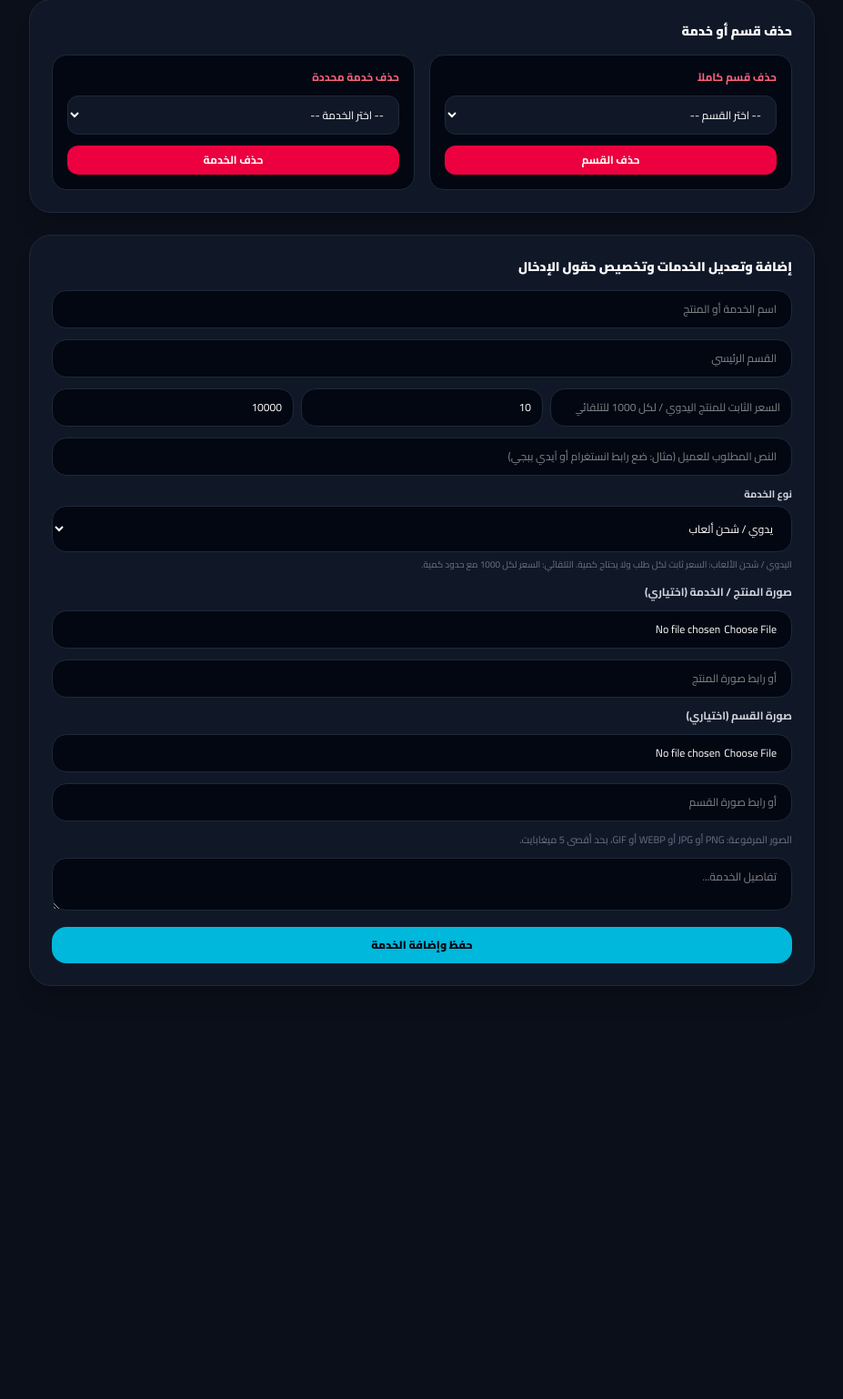
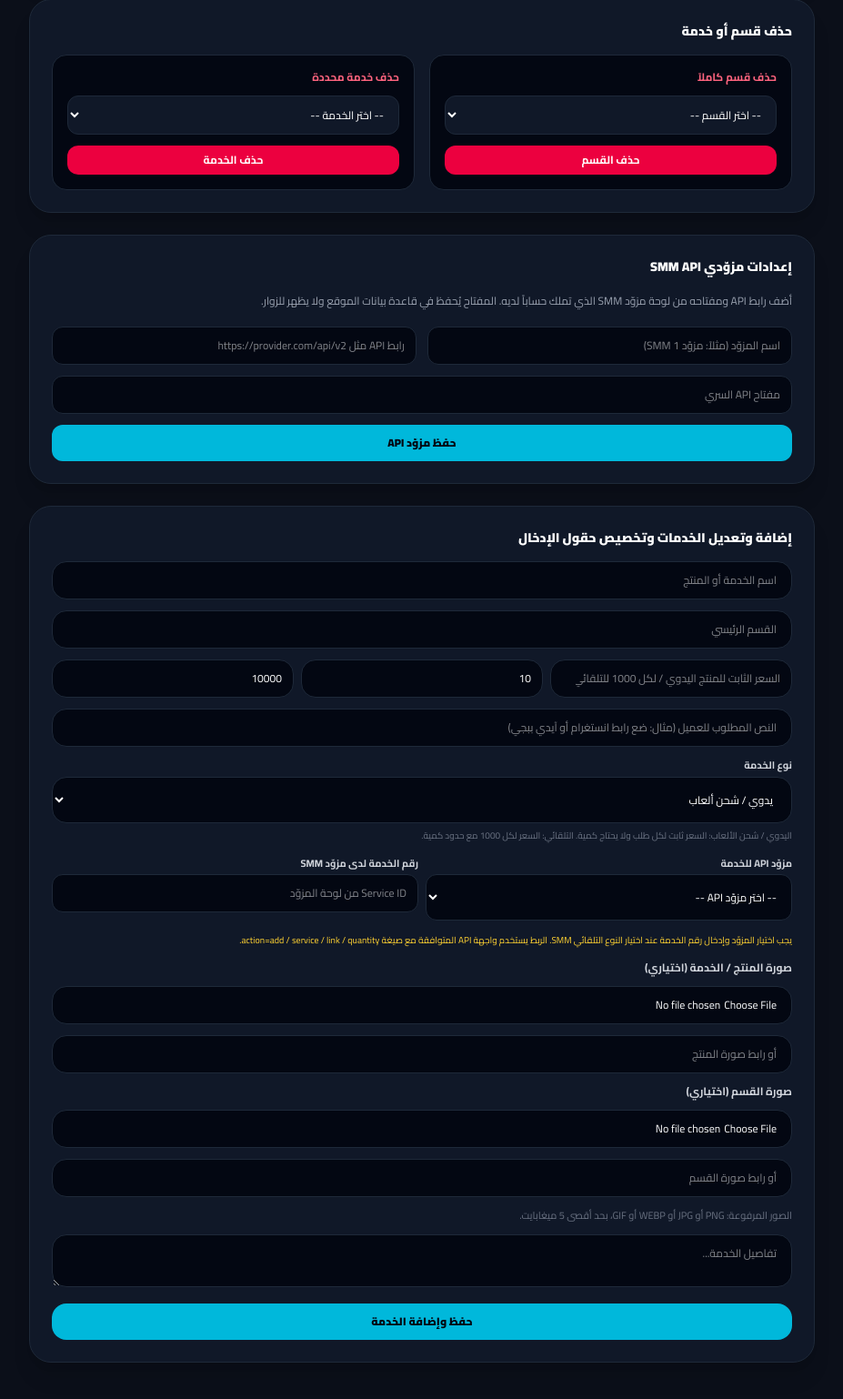
Before and after one commit to OWJMEDIA963/OWJ-MEDIA, a Flask app: page /admin in a window 1280 px wide. Shown: the part 1856-3394 px from the top of the page at 91% size, without its empty margins (176-1103 px from the left). Before the commit the page ends 2940 px from the top, so only its background shows below. Run offline with Flask 3, Linux system fonts and the light colour scheme; a user stored in the database is signed in; data comes from the database, SQL or seed files in the repository; data that the repository does not hold is empty.

Commit message:
Add files via upload

```diff
--- a/app.py
+++ b/app.py
@@ -1,4 +1,5 @@
 import os
+import requests
 from datetime import datetime
 from functools import wraps
 from flask import Flask, render_template, request, redirect, url_for, session, flash, jsonify, abort
@@ -59,10 +60,21 @@ class Service(db.Model):
     max_quantity = db.Column(db.Integer, default=10000)
     input_label = db.Column(db.String(180), default='الرابط أو الآيدي')
     service_type = db.Column(db.String(20), default='manual')
+    api_provider_id = db.Column(db.Integer, db.ForeignKey('smm_provider.id'), nullable=True)
+    api_service_id = db.Column(db.String(80), default='')
     image_url = db.Column(db.String(500), default='')
     description = db.Column(db.Text, default='')
     is_available = db.Column(db.Boolean, default=True)
     category = db.relationship('Category', backref=db.backref('services', lazy=True))
+
+class SMMProvider(db.Model):
+    __tablename__ = 'smm_provider'
+    id = db.Column(db.Integer, primary_key=True)
+    name = db.Column(db.String(120), nullable=False)
+    api_url = db.Column(db.String(500), nullable=False)
+    api_key = db.Column(db.Text, nullable=False)
+    is_active = db.Column(db.Boolean, default=True)
+    created_at = db.Column(db.DateTime, default=datetime.utcnow)
 
 class Order(db.Model):
     id = db.Column(db.Integer, primary_key=True)
@@ -252,10 +264,30 @@ def place_order(service_id):
         total = service.price_per_1000 * quantity / 1000
     if user.balance_usd < total:
         flash('رصيدك غير كافٍ. يرجى شحن المحفظة أولاً.', 'error'); return redirect(url_for('deposit'))
+    provider_order_id = ''
+    if service.service_type == 'smm':
+        provider = SMMProvider.query.filter_by(id=service.api_provider_id, is_active=True).first() if service.api_provider_id else None
+        if not provider or not service.api_service_id:
+            flash('هذه الخدمة التلقائية غير مربوطة بمزوّد API بشكل صحيح. تواصل مع الإدارة.', 'error')
+            return redirect(url_for('category_services', category_id=service.category_id))
+        try:
+            response = requests.post(provider.api_url, data={
+                'key': provider.api_key, 'action': 'add', 'service': service.api_service_id,
+                'link': link, 'quantity': quantity
+            }, timeout=20)
+            response.raise_for_status()
+            api_result = response.json()
+            if api_result.get('error') or not api_result.get('order'):
+                raise ValueError(str(api_result.get('error') or 'لم يؤكد مزود الخدمة قبول الطلب.'))
+            provider_order_id = str(api_result['order'])
+        except Exception as exc:
+            app.logger.warning('SMM provider order failed: %s', exc)
+            flash('لم يقبل مزوّد الخدمة الطلب. لم يتم خصم رصيدك؛ تحقق من إعدادات API وحاول لاحقاً.', 'error')
+            return redirect(url_for('category_services', category_id=service.category_id))
     user.balance_usd -= total
-    order = Order(user_id=user.id, service_id=service.id, service_name=service.name, link=link, quantity=quantity, total_price=total)
+    order = Order(user_id=user.id, service_id=service.id, service_name=service.name, link=link, quantity=quantity, total_price=total, status=('قيد التنفيذ' if service.service_type == 'smm' else 'قيد المراجعة'))
     db.session.add(order); db.session.commit()
-    flash('تم استلام طلبك بنجاح.', 'success'); return redirect(url_for('my_orders'))
+    flash(('تم إرسال طلبك إلى مزوّد الخدمة. رقم الطلب: ' + provider_order_id) if provider_order_id else 'تم استلام طلبك بنجاح.', 'success'); return redirect(url_for('my_orders'))
 
 @app.route('/deposit', methods=['GET','POST'])
 def deposit():
@@ -303,7 +335,7 @@ def ai_chat():
 @app.route('/admin')
 @admin_required
 def admin():
-    return render_template('admin.html', orders=Order.query.order_by(Order.id.desc()).all(), verification_requests=VerificationRequest.query.filter_by(status='pending').all(), categories=Category.query.all(), services=Service.query.all(), deposits=DepositRequest.query.order_by(DepositRequest.id.desc()).all())
+    return render_template('admin.html', orders=Order.query.order_by(Order.id.desc()).all(), verification_requests=VerificationRequest.query.filter_by(status='pending').all(), categories=Category.query.all(), services=Service.query.all(), deposits=DepositRequest.query.order_by(DepositRequest.id.desc()).all(), smm_providers=SMMProvider.query.order_by(SMMProvider.id.desc()).all())
 
 @app.route('/admin/complete_order/<int:order_id>', methods=['POST'])
 @admin_required
@@ -350,6 +382,30 @@ def add_payment():
 def add_agent():
     db.session.add(Agent(name=request.form.get('name','').strip(), city=request.form.get('city','').strip(), phone=request.form.get('phone','').strip(), details=request.form.get('address','').strip())); db.session.commit(); flash('تمت إضافة الوكيل.', 'success'); return redirect(url_for('admin'))
 
+@app.route('/admin/add_smm_provider', methods=['POST'])
+@admin_required
+def add_smm_provider():
+    name = request.form.get('provider_name', '').strip()
+    api_url = request.form.get('api_url', '').strip()
+    api_key = request.form.get('api_key', '').strip()
+    if not name or not api_url.startswith(('https://', 'http://')) or not api_key:
+        flash('أدخل اسم المزوّد ورابط API صحيحاً ومفتاح API.', 'error')
+    else:
+        db.session.add(SMMProvider(name=name, api_url=api_url, api_key=api_key))
+        db.session.commit()
+        flash('تم حفظ مزوّد API. احتفظ بالمفتاح سرياً.', 'success')
+    return redirect(url_for('admin'))
+
+@app.route('/admin/delete_smm_provider/<int:provider_id>', methods=['POST'])
+@admin_required
+def delete_smm_provider(provider_id):
+    provider = SMMProvider.query.get_or_404(provider_id)
+    for service in Service.query.filter_by(api_provider_id=provider.id).all():
+        service.api_provider_id = None
+    db.session.delete(provider); db.session.commit()
+    flash('تم حذف مزوّد API وفصل الخدمات المرتبطة به.', 'success')
+    return redirect(url_for('admin'))
+
 @app.route('/admin/add_service', methods=['POST'])
 @admin_required
 def add_service():
@@ -369,7 +425,11 @@ def add_service():
     typ=request.form.get('service_type','manual')
     minimum = request.form.get('min_quantity',type=int) or 1
     maximum = request.form.get('max_quantity',type=int) or 10000
-    service=Service(name=name, category_id=cat.id, price=price, price_per_1000=price, min_quantity=(minimum if typ == 'smm' else 1), max_quantity=(maximum if typ == 'smm' else 1), input_label=request.form.get('input_label','الرابط أو الآيدي').strip(), service_type=typ, image_url=product_image, description=request.form.get('description','').strip())
+    provider_id = request.form.get('api_provider_id', type=int) if typ == 'smm' else None
+    api_service_id = request.form.get('api_service_id', '').strip() if typ == 'smm' else ''
+    if typ == 'smm' and (not provider_id or not api_service_id):
+        flash('لخدمة SMM تلقائية، اختر مزوّد API وأدخل رقم الخدمة لدى المزوّد.', 'error'); return redirect(url_for('admin'))
+    service=Service(name=name, category_id=cat.id, price=price, price_per_1000=price, min_quantity=(minimum if typ == 'smm' else 1), max_quantity=(maximum if typ == 'smm' else 1), input_label=request.form.get('input_label','الرابط أو الآيدي').strip(), service_type=typ, api_provider_id=provider_id, api_service_id=api_service_id, image_url=product_image, description=request.form.get('description','').strip())
     db.session.add(service); db.session.commit(); flash('تمت إضافة الخدمة.', 'success'); return redirect(url_for('admin'))
 
 @app.route('/admin/delete_category', methods=['POST'])
@@ -455,6 +515,16 @@ with app.app_context():
         db.session.commit()
     except Exception:
         db.session.rollback()
+    try:
+        from sqlalchemy import inspect
+        service_columns = {column['name'] for column in inspect(db.engine).get_columns('service')}
+        if 'api_provider_id' not in service_columns:
+            db.session.execute(db.text('ALTER TABLE service ADD COLUMN api_provider_id INTEGER'))
+        if 'api_service_id' not in service_columns:
+            db.session.execute(db.text("ALTER TABLE service ADD COLUMN api_service_id VARCHAR(80) DEFAULT ''"))
+        db.session.commit()
+    except Exception:
+        db.session.rollback()
     # Ensure the requested administrator credentials are always synchronized.
     admin_user = User.query.filter_by(username='yosf').first()
     if admin_user is None:
--- a/templates/admin.html
+++ b/templates/admin.html
@@ -162,6 +162,28 @@
         </div>
     </div>
 
+    <!-- مزودو SMM API -->
+    <section class="bg-gray-900 border border-gray-800 rounded-3xl p-6 shadow-xl space-y-4">
+        <h2 class="text-sm font-black text-white">إعدادات مزوّدي SMM API</h2>
+        <p class="text-xs text-gray-400 leading-6">أضف رابط API ومفتاحه من لوحة مزوّد SMM الذي تملك حساباً لديه. المفتاح يُحفظ في قاعدة بيانات الموقع ولا يظهر للزوار.</p>
+        <form action="/admin/add_smm_provider" method="POST" class="grid grid-cols-1 sm:grid-cols-2 gap-3">
+            <input name="provider_name" required placeholder="اسم المزوّد (مثلاً: مزوّد SMM 1)" class="w-full bg-gray-950 border border-gray-800 rounded-xl px-3 py-3 text-xs text-white">
+            <input name="api_url" type="url" required placeholder="رابط API مثل https://provider.com/api/v2" class="w-full bg-gray-950 border border-gray-800 rounded-xl px-3 py-3 text-xs text-white">
+            <input name="api_key" type="password" required autocomplete="new-password" placeholder="مفتاح API السري" class="w-full bg-gray-950 border border-gray-800 rounded-xl px-3 py-3 text-xs text-white sm:col-span-2">
+            <button class="sm:col-span-2 bg-cyan-500 text-gray-950 font-black py-3 rounded-xl text-xs">حفظ مزوّد API</button>
+        </form>
+        {% if smm_providers %}
+        <div class="space-y-2">
+            {% for provider in smm_providers %}
+            <div class="flex items-center justify-between gap-3 rounded-xl border border-gray-800 bg-gray-950 p-3">
+                <div><p class="text-xs font-bold text-white">{{ provider.name }}</p><p dir="ltr" class="text-[10px] text-gray-500 break-all">{{ provider.api_url }}</p><p class="text-[10px] text-emerald-400">مفتاح API محفوظ</p></div>
+                <form action="/admin/delete_smm_provider/{{ provider.id }}" method="POST" onsubmit="return confirm('حذف المزوّد؟ سيتم فصل الخدمات المرتبطة به.')"><button class="rounded-lg bg-rose-500/10 text-rose-400 border border-rose-500/20 px-3 py-2 text-[10px]">حذف</button></form>
+            </div>
+            {% endfor %}
+        </div>
+        {% endif %}
+    </section>
+
     <!-- إضافة خدمة مع رابط صورة القسم وصورة المنتج -->
     <div class="bg-gray-900 border border-gray-800 rounded-3xl p-6 shadow-xl space-y-4">
         <h2 class="text-sm font-black text-white">إضافة وتعديل الخدمات وتخصيص حقول الإدخال</h2>
@@ -185,6 +207,13 @@
                 </select>
                 <p class="text-[10px] leading-5 text-gray-500">اليدوي / شحن الألعاب: السعر ثابت لكل طلب ولا يحتاج كمية. التلقائي: السعر لكل 1000 مع حدود كمية.</p>
             </div>
+            <div class="grid grid-cols-1 sm:grid-cols-2 gap-2">
+                <div><label class="block text-[11px] font-bold text-gray-300 mb-1">مزوّد API للخدمة</label>
+                    <select name="api_provider_id" class="w-full bg-gray-950 border border-gray-800 rounded-xl px-3 py-3 text-xs text-white"><option value="">-- اختر مزوّد API --</option>{% for provider in smm_providers %}<option value="{{ provider.id }}">{{ provider.name }}</option>{% endfor %}</select>
+                </div>
+                <div><label class="block text-[11px] font-bold text-gray-300 mb-1">رقم الخدمة لدى مزوّد SMM</label><input name="api_service_id" placeholder="Service ID من لوحة المزوّد" class="w-full bg-gray-950 border border-gray-800 rounded-xl px-3 py-3 text-xs text-white"></div>
+            </div>
+            <p class="text-[10px] text-amber-300 leading-5">يجب اختيار المزوّد وإدخال رقم الخدمة عند اختيار النوع التلقائي SMM. الربط يستخدم واجهة API المتوافقة مع صيغة action=add / service / link / quantity.</p>
 
             <label class="block text-xs font-bold text-gray-300">صورة المنتج / الخدمة (اختياري)</label>
             <input type="file" name="image_file" accept="image/png,image/jpeg,image/webp,image/gif" class="w-full bg-gray-950 border border-gray-800 rounded-2xl px-4 py-3 text-xs text-white">
--- a/templates/base.html
+++ b/templates/base.html
@@ -19,6 +19,15 @@
             position: fixed; inset: 0; background-color: rgba(0,0,0,0.7); z-index: 50; display: none; backdrop-filter: blur(4px);
         }
         #sidebarOverlay.open { display: block; }
+        body.light-theme { background:#f3f6fb !important; color:#172033 !important; }
+        body.light-theme header, body.light-theme nav { background:rgba(255,255,255,.96) !important; border-color:#dbe3ef !important; }
+        body.light-theme #sidebarMenu { background:#fff !important; border-color:#dbe3ef !important; }
+        body.light-theme #sidebarMenu h3, body.light-theme header a, body.light-theme main h1, body.light-theme main h2, body.light-theme main h3 { color:#172033 !important; }
+        body.light-theme main .bg-gray-950, body.light-theme main .bg-gray-900, body.light-theme main .bg-gray-900\/80, body.light-theme main .bg-gray-900\/90 { background-color:#fff !important; }
+        body.light-theme main .text-white, body.light-theme main .text-gray-100, body.light-theme main .text-gray-200, body.light-theme main .text-gray-300 { color:#253047 !important; }
+        body.light-theme main .border-gray-800, body.light-theme main .border-gray-700 { border-color:#dbe3ef !important; }
+        body.light-theme input, body.light-theme textarea, body.light-theme select { background:#fff !important; color:#172033 !important; border-color:#cbd5e1 !important; }
+        body.light-theme nav span, body.light-theme nav a { color:#475569 !important; }
     </style>
 </head>
 <body class="min-h-screen flex flex-col justify-between pb-28">
@@ -41,6 +50,7 @@
                 </button>
             </div>
 
+            <button type="button" onclick="toggleTheme()" class="w-full flex items-center justify-between px-4 py-3 rounded-2xl border border-cyan-500/30 bg-cyan-500/10 text-cyan-300 text-xs font-bold mb-4"><span>المظهر: ليلي / نهاري</span><span id="themeToggleIcon">☀️</span></button>
             <div class="space-y-4">
                 <a href="/" class="flex items-center gap-4 px-4 py-3.5 bg-gray-900/90 text-gray-200 rounded-2xl text-xs font-bold border border-gray-800">
                     <svg class="w-5 h-5 text-cyan-400" fill="none" stroke="currentColor" stroke-width="2" viewBox="0 0 24 24"><path stroke-linecap="round" stroke-linejoin="round" d="M3 12l2-2m0 0l7-7 7 7M5 10v10a1 1 0 001 1h3m10-11l2 2m-2-2v10a1 1 0 01-1 1h-3m-6 0a1 1 0 001-1v-4a1 1 0 011-1h2a1 1 0 011 1v4a1 1 0 001 1m-6 0h6"/></svg>
@@ -173,6 +183,17 @@ document.addEventListener('keydown',function(e){if(e.key==='Escape')hideStoreUna
 </script>
 
     <script>
+        function applyTheme(theme) {
+            document.body.classList.toggle('light-theme', theme === 'light');
+            const icon = document.getElementById('themeToggleIcon');
+            if (icon) icon.textContent = theme === 'light' ? '🌙' : '☀️';
+        }
+        function toggleTheme() {
+            const next = document.body.classList.contains('light-theme') ? 'dark' : 'light';
+            try { localStorage.setItem('owj-theme', next); } catch (e) {}
+            applyTheme(next);
+        }
+        try { applyTheme(localStorage.getItem('owj-theme') || 'dark'); } catch (e) { applyTheme('dark'); }
         function toggleSidebar() {
             document.getElementById('sidebarMenu').classList.toggle('open');
             document.getElementById('sidebarOverlay').classList.toggle('open');
```
Also changed, not shown: README_AR.txt.
